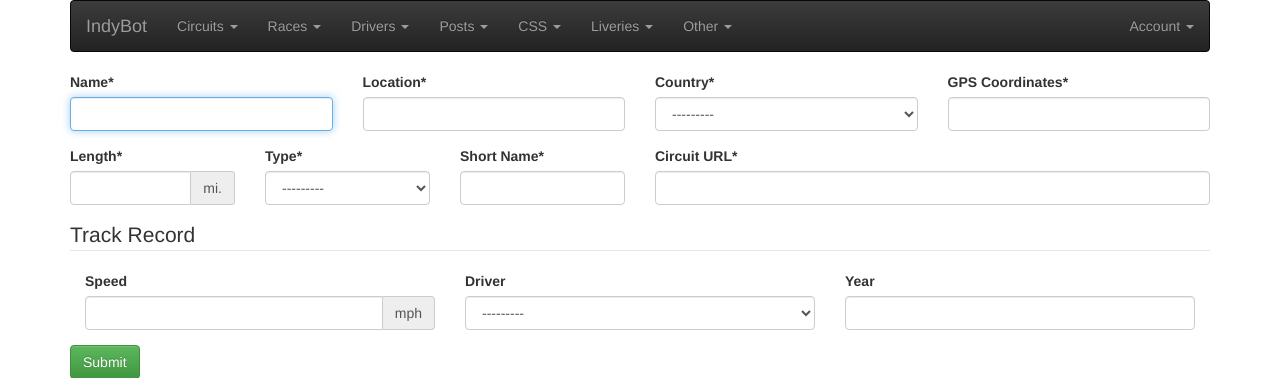
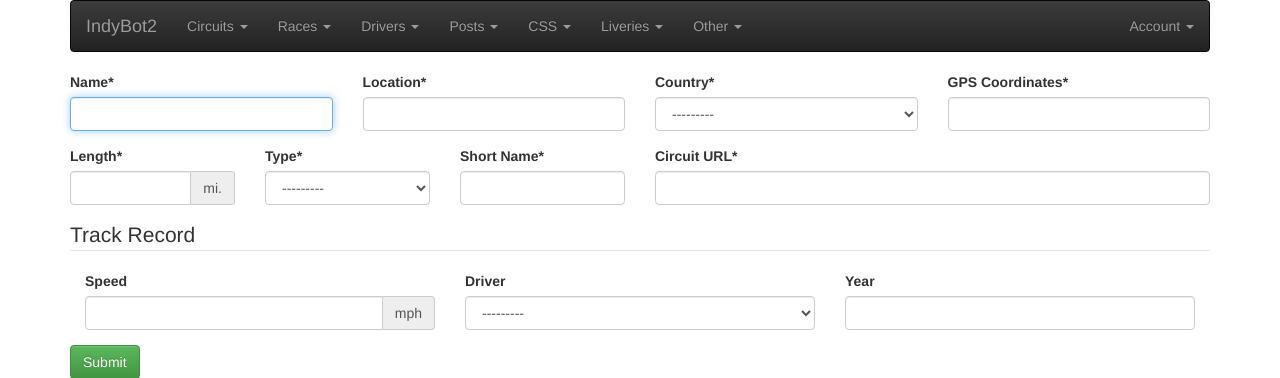
Before and after one commit to jestrella52/indybot, a Django app: page /circuit/create/ in a window 1280 px wide. Shown: the top 378 px of the page. Run offline with Django 3.2, Linux system fonts and the light colour scheme; a user stored in the database is signed in; data that the repository does not hold is empty; some libraries are stand-ins or nearby versions.

```diff
--- a/manager/templates/include/nav.html
+++ b/manager/templates/include/nav.html
@@ -1,12 +1,6 @@
 <nav class="navbar navbar-inverse">
     <div class="navbar-header">
-        <a href="/" class="navbar-brand">
-            {% if request.get_host == "localhost:8080" %}
-                <font color="#FFFF00"><strong>DEV</strong></span>
-            {% else %}
-                IndyBot
-            {% endif %}
-        </a>
+        <a href="/" class="navbar-brand">IndyBot2</a>
     </div>
     <ul class="nav navbar-nav">
         <li class="dropdown">
```
